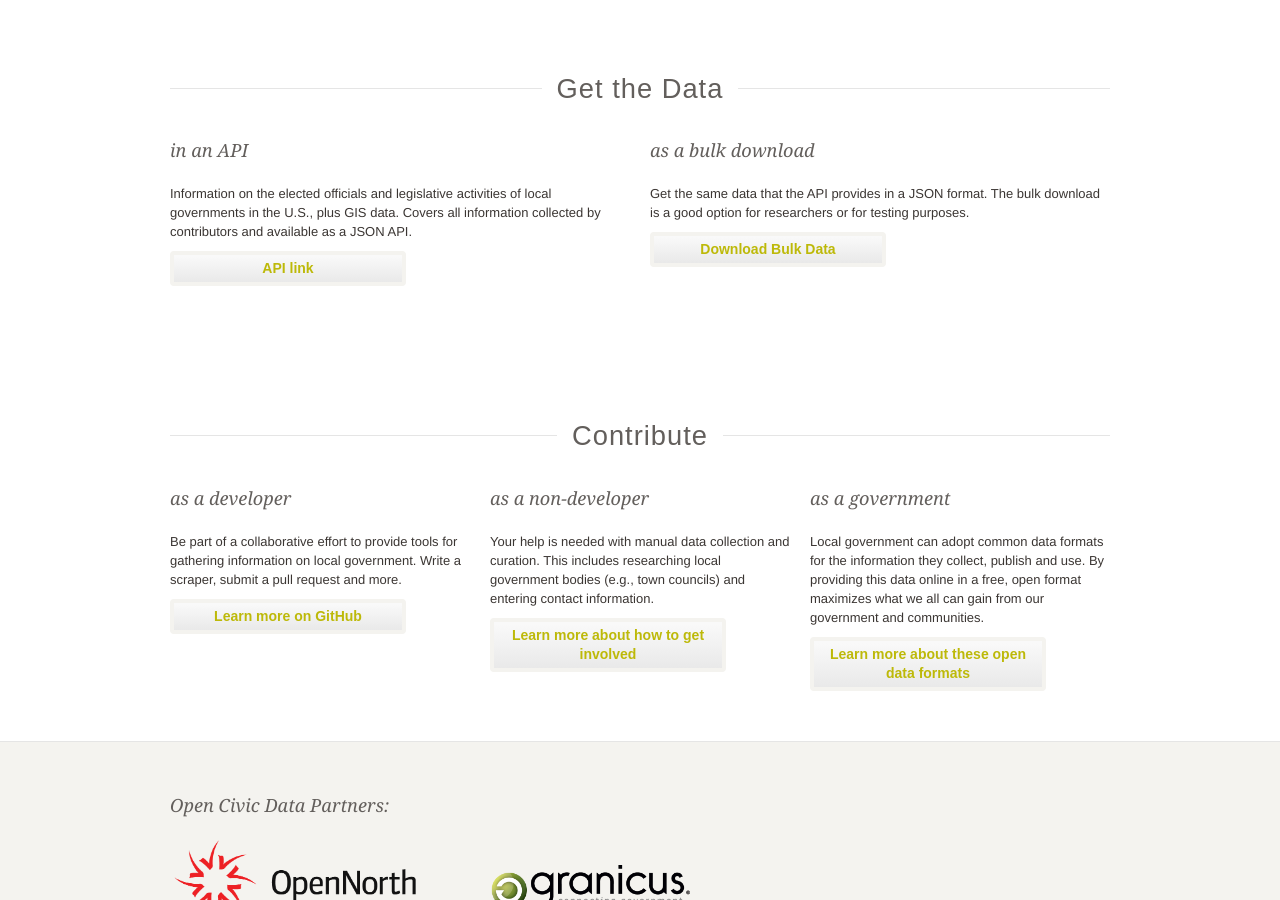
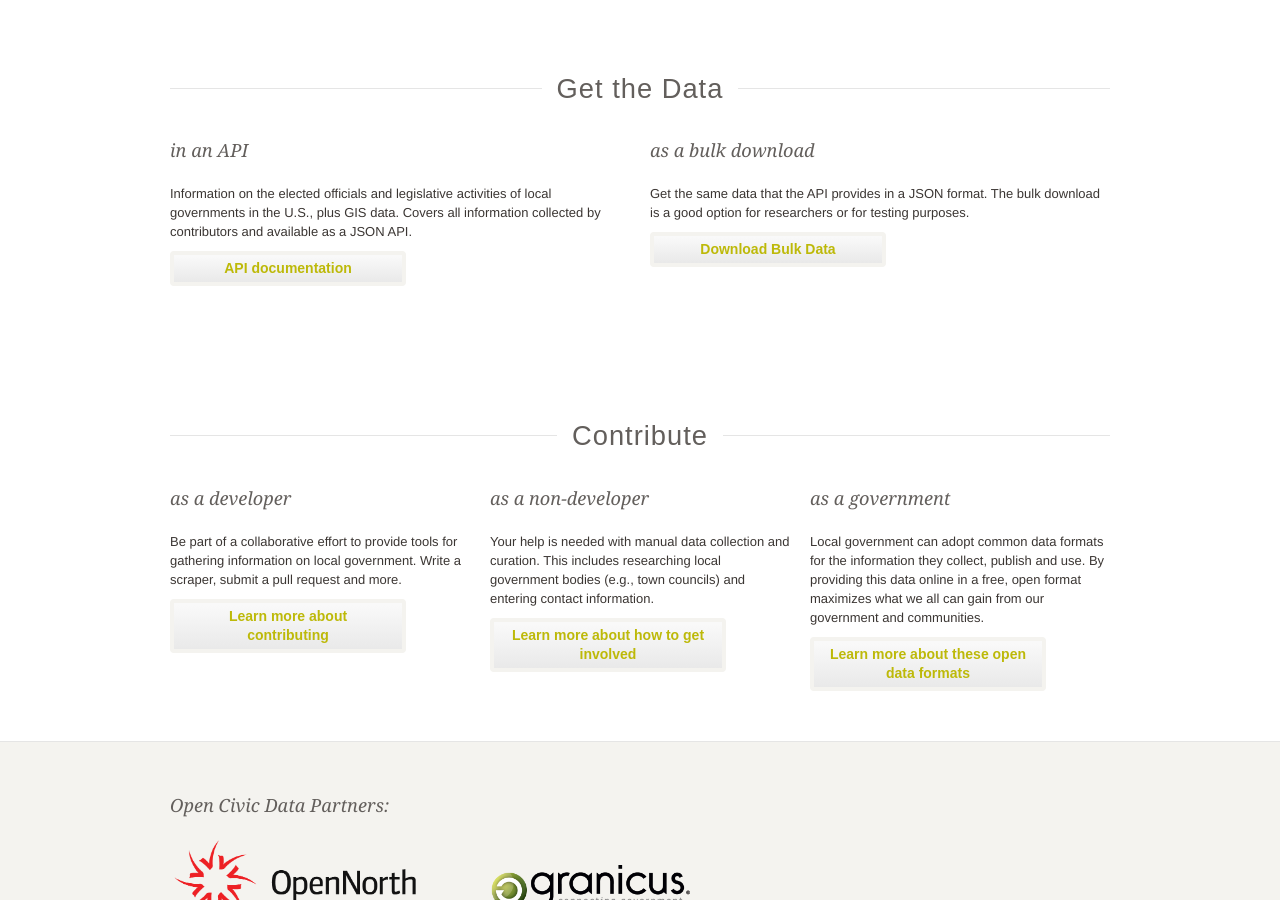
Before and after one commit to opencivicdata/legacy-opencivicdata.org, a Jekyll site: the page built from index.html, in a window 1280 px wide and 900 px high, scrolled down 811 px. Built offline with Jekyll 4.4.1, drawn with Linux system fonts in a browser that asks for light colours; Markdown is read by kramdown in place of the engine named in the settings.

Commit message:
changes to links

```diff
--- a/index.html
+++ b/index.html
@@ -45,7 +45,7 @@
     <div class="span6">
         <h4>in an API</h4>
         <p>Information on the elected officials and legislative activities of local governments in the U.S., plus GIS data. Covers all information collected by contributors and available as a JSON API.</p>
-        <a class="ocd-btn" href="#">API link</a>
+        <a class="ocd-btn" href="http://docs.opencivicdata.org/en/latest/api/index.html">API documentation</a>
     </div>
     <div class="span6">
         <h4>as a bulk download</h4>
@@ -61,12 +61,12 @@
     <div class="span4">
         <h4>as a developer</h4>
         <p>Be part of a collaborative effort to provide tools for gathering information on local government. Write a scraper, submit a pull request and more.</p>
-        <a class="ocd-btn" href="#">Learn more on GitHub</a>
+        <a class="ocd-btn" href="http://docs.opencivicdata.org/en/latest/scrape/index.html">Learn more about contributing</a>
     </div>
     <div class="span4">
         <h4>as a non-developer</h4>
         <p>Your help is needed with manual data collection and curation. This includes researching local government bodies (e.g., town councils) and entering contact information.</p>
-        <a class="ocd-btn" href="#">Learn more about how to get involved</a>
+        <a class="ocd-btn" href="http://docs.opencivicdata.org/en/latest/#contributing-for-non-developers">Learn more about how to get involved</a>
     </div>
     <div class="span4">
         <h4>as a government</h4>
```
